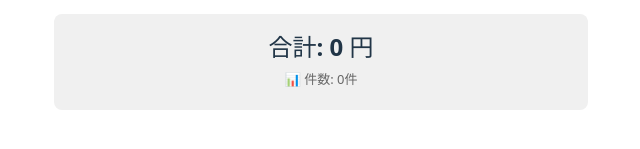
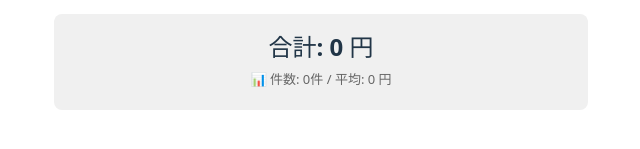
Before and after one commit to 2422041/receipt-app, a React (Vite) app in the folder frontend/: page / in a window 1280 px wide. Shown: the part 489-638 px from the top of the page, without its empty margins (319-959 px from the left). Built offline with nearby package versions, Linux system fonts and the light colour scheme.

Commit message:
feat: 平均を表示を追加

```diff
--- a/frontend/src/App.tsx
+++ b/frontend/src/App.tsx
@@ -55,6 +55,7 @@ function App() {
   }
 
   const totalAmount = expenses.reduce((sum, item) => sum + item.amount, 0)
+  const averageAmount = expenses.length > 0 ? Math.round(totalAmount / expenses.length) : 0
 
   // 📊 カテゴリごとの合計を計算
   const categoryTotals = expenses.reduce((acc, item) => {
@@ -126,7 +127,7 @@ function App() {
       </div>
       <div style={{ backgroundColor: '#f0f0f0', padding: '15px', borderRadius: '8px', marginBottom: '20px' }}>
         <h2 style={{ margin: 0 }}>合計: {totalAmount.toLocaleString()} 円</h2>
-        <p style={{ margin: '5px 0', fontSize: '13px', color: '#666' }}>📊 件数: {expenses.length}件</p>
+        <p style={{ margin: '5px 0', fontSize: '13px', color: '#666' }}>📊 件数: {expenses.length}件 / 平均: {averageAmount.toLocaleString()} 円</p>
 
         {/* 📊 カテゴリごとの集計 */}
         {expenses.length > 0 && (
```
